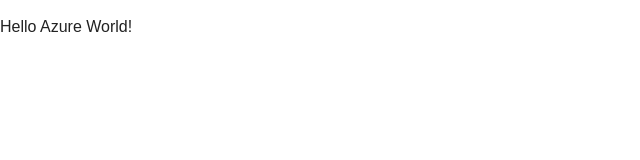
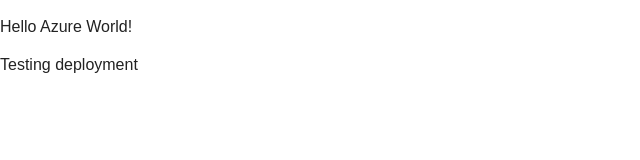
Before and after one commit to lisarosselli/lrmtest2, a plain HTML site: page index.html in a window 1280 px wide. Shown: the whole page, without its empty margins (0-640 px from the left). Drawn offline with nearby package versions, Linux system fonts and the light colour scheme.

Commit message:
initial commit

```diff
--- a/index.html
+++ b/index.html
@@ -39,6 +39,7 @@
   </header>
   <div role="main">
 	<p>Hello Azure World!</p>
+  <p>Testing deployment</p>
   </div>
   <footer>
 
```
